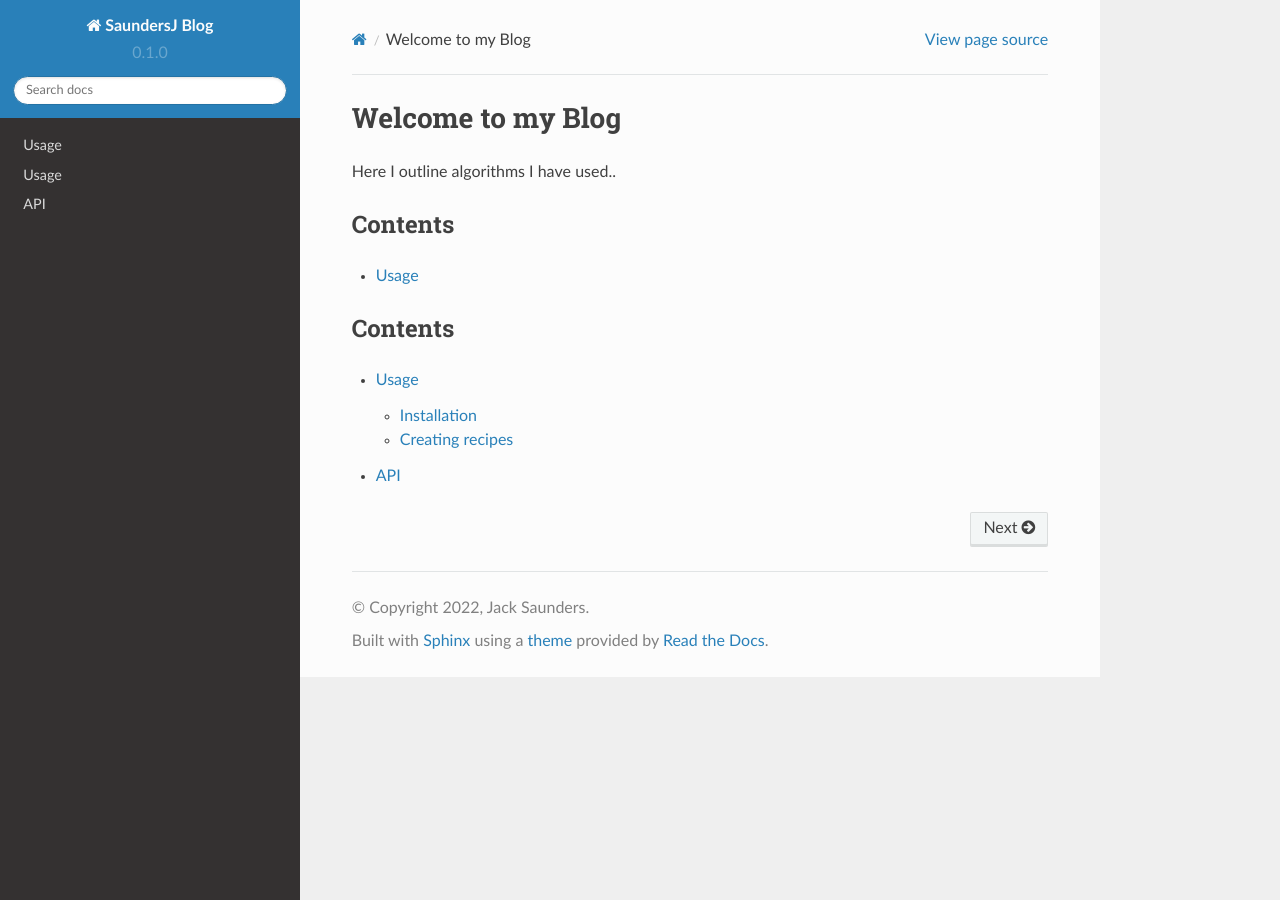
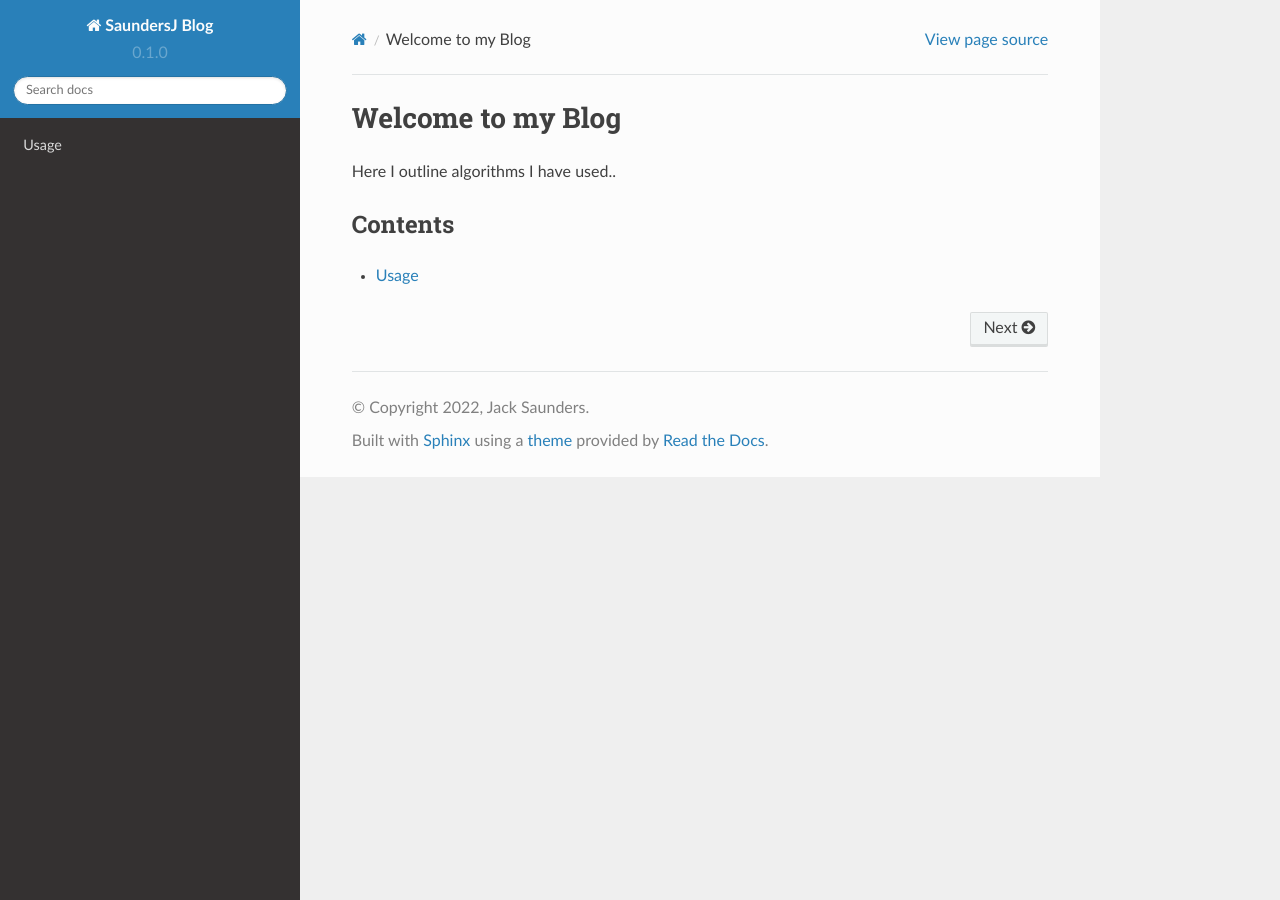
Before and after one commit to SaundersJE97/Blog, a Sphinx documentation site: the page built from docs/source/index.rst, in a window 1280 px wide. Built offline with Sphinx 7.4.7 and the Read the Docs theme 2.0.0, drawn with Linux system fonts in a browser that asks for light colours; formulas are drawn with MathJax 3.

Commit message:
Update index.rst

```diff
--- a/docs/source/index.rst
+++ b/docs/source/index.rst
@@ -9,11 +9,3 @@ Contents
 .. toctree::
 
    decisiontree
-
-Contents
---------
-
-.. toctree::
-
-   usage
-   api
```
